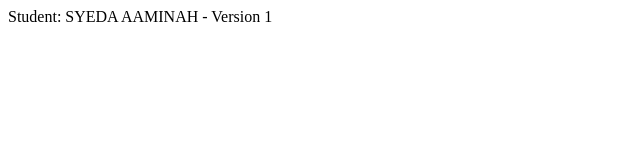
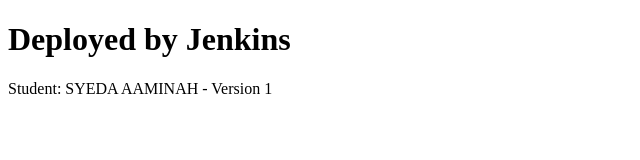
Before and after one commit to enhacfe/jenkins-lab9, a plain HTML site: page index.html in a window 1280 px wide. Shown: the whole page, without its empty margins (0-640 px from the left). Drawn offline with Linux system fonts and the light colour scheme.

```diff
--- a/index.html
+++ b/index.html
@@ -1,7 +1,8 @@
 <!DOCTYPE html>
 <html>
 <head><title>CSC418 Lab 9</title></head>
-<body
+<body>
+  <h1>Deployed by Jenkins</h1>
   <p>Student: SYEDA AAMINAH - Version 1</p>
 </body>
 </html>
```
